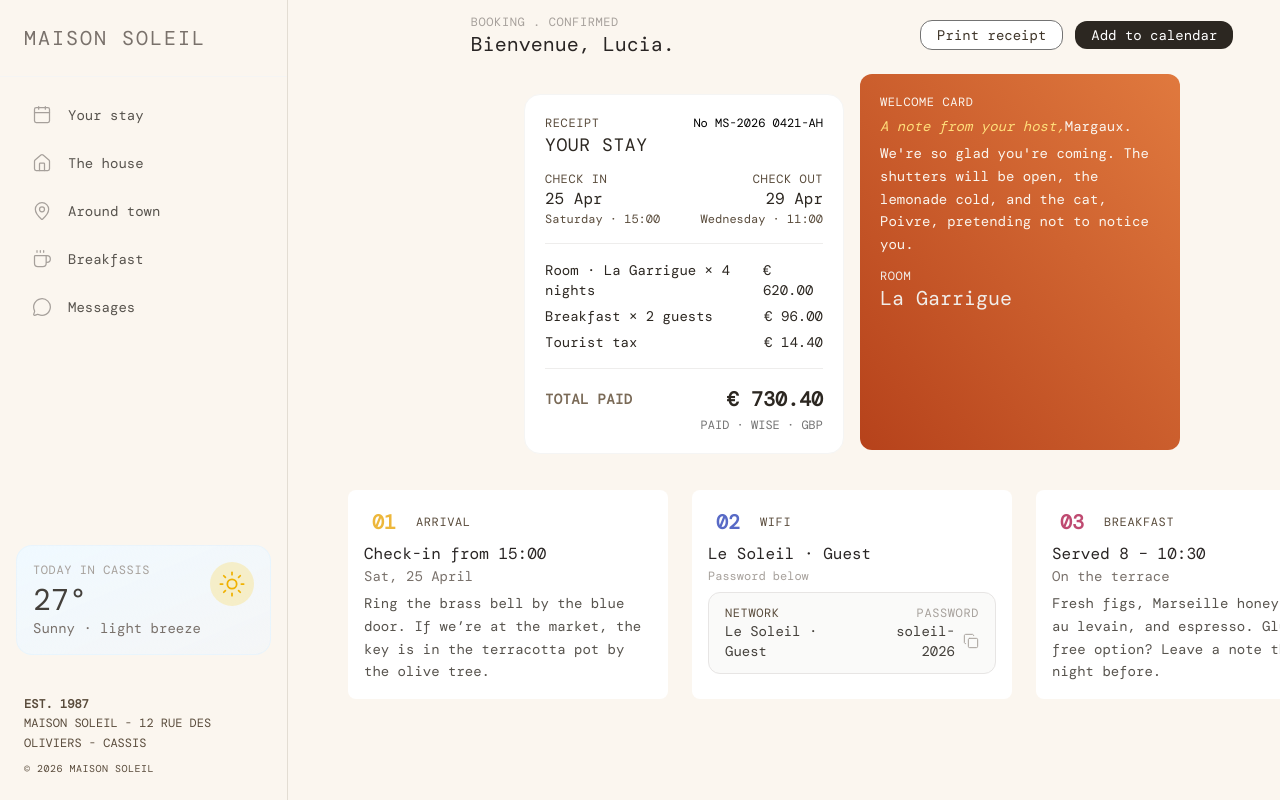
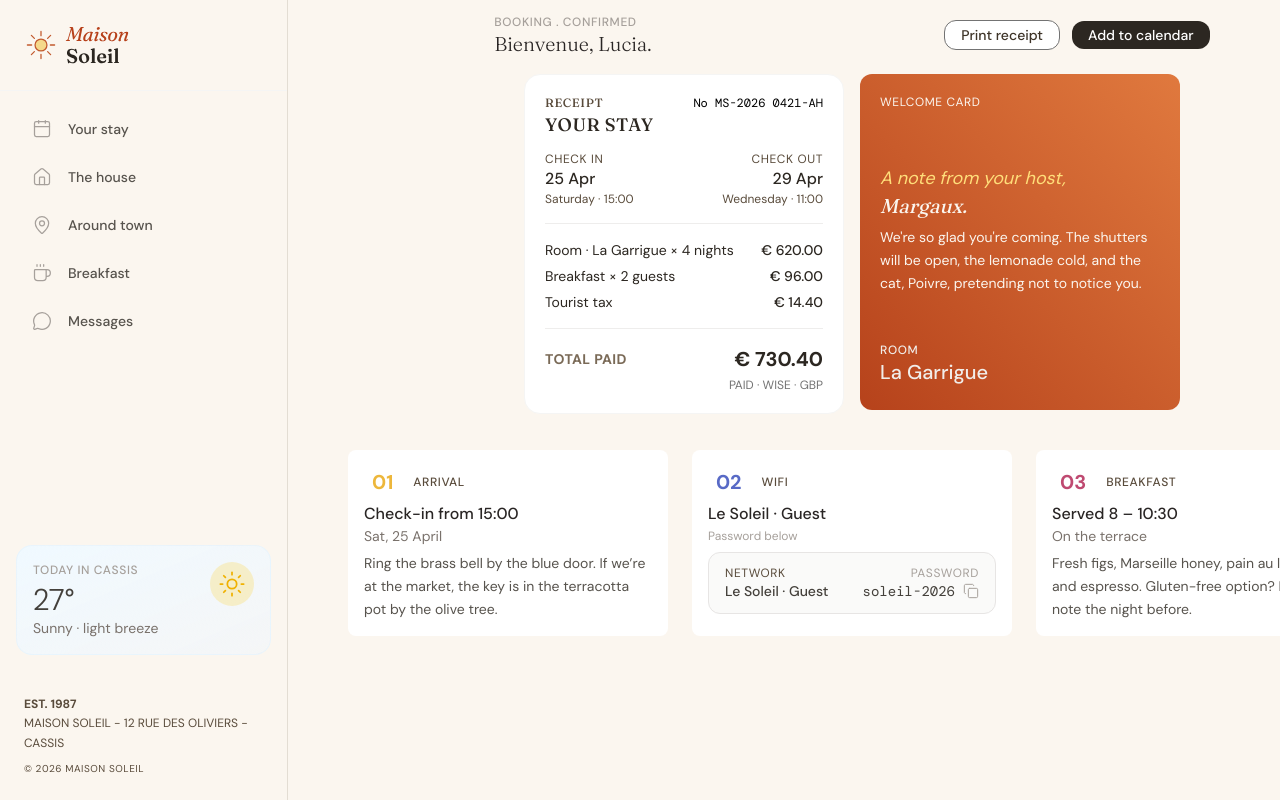
Before and after one commit to mmuneeb1000/hotel-booking-confirmation, a React (Vite) app: page / in a window 1280 px wide. Shown: the top 800 px of the page. Built offline with nearby package versions, Linux system fonts and the light colour scheme.

Commit message:
image fetching

```diff
--- a/src/components/Booking.jsx
+++ b/src/components/Booking.jsx
@@ -3,7 +3,7 @@ import { Printer, CalendarPlus, Copy } from "lucide-react";
 function Booking() {
   return (
     <section className="w-full flex mx-auto bg-neutral-100 p-4 gap-4 justify-center">
-      <div className=" w-xs bg-white rounded-2xl p-5 my-5 border border-stone-100">
+      <div className=" w-xs bg-white rounded-2xl p-5 mb-5 border border-stone-100">
         <div className="flex justify-between items-start">
           <h3 className="text-xs font-medium uppercase tracking-wider text-neutral-700">
             Receipt
@@ -62,22 +62,21 @@ function Booking() {
         className="w-xs mb-6 rounded-xl
        bg-gradient-to-bl from-terracotta-400 to-terracotta-600 p-5"
       >
-        <h2 className="text-xs font-medium uppercase tracking-wider text-neutral-100">
+        <p className="text-xs uppercase tracking-wider text-neutral-100">
           Welcome Card
-        </h2>
-
-        <p className="mt-1.5 text-sm italic text-sun-200">
+        </p>
+        <div className="flex flex-col my-12">
+          <p className="mt-1.5 text-lg italic text-sun-200">
             A note from your host,
-          <span className="font-medium not-italic text-neutral-100">
-            Margaux.
-          </span>
           </p>
+          <h2 className="text-xl italic text-neutral-100">Margaux.</h2>
 
           <p className="mt-1.5 text-sm leading-relaxed text-neutral-100">
             We're so glad you're coming. The shutters will be open, the lemonade
             cold, and the cat, Poivre, pretending not to notice you.
           </p>
-        <div className="flex flex-col items-left justify-center  py-3">
+        </div>
+        <div className="flex flex-col items-left justify-center">
           <span className="text-xs font-medium uppercase tracking-wider text-neutral-200">
             Room
           </span>
--- a/src/components/Confirmation.jsx
+++ b/src/components/Confirmation.jsx
@@ -9,7 +9,9 @@ function Confirmation() {
         </div>
 
         <div className="text-left">
-          <p className="text-xl font-light text-stone-800">Bienvenue, Lucia.</p>
+          <h2 className="text-xl font-light text-stone-800">
+            Bienvenue, Lucia.
+          </h2>
         </div>
       </div>
       <div className="flex  items-center gap-3">
--- a/src/components/Sidebar.jsx
+++ b/src/components/Sidebar.jsx
@@ -1,4 +1,5 @@
-import React, { useState } from "react";
+import { useState } from "react";
+import MainLogo from "../assets/images/logo.svg";
 import {
   Menu,
   X,
@@ -63,9 +64,7 @@ function Sidebar() {
         </button>
 
         <div className="p-6 pt-8 lg:pt-6 border-b border-stone-100">
-          <h1 className="text-xl font-light tracking-widest text-stone-500">
-            MAISON SOLEIL
-          </h1>
+          <img src={MainLogo} />
         </div>
 
         <nav className="flex-1 p-4">
--- a/src/index.css
+++ b/src/index.css
@@ -48,6 +48,12 @@
 
 body {
   background-color: var(--color-neutral-100);
-  font-family: "DM Mono", monospace;
+  font-family: "DM Sans", sans-serif;
   font-size: 0.875rem;
 }
+
+h1,
+h2,
+h3 {
+  font-family: "Fraunces", serif;
+}
```
Lines whose indentation alone changed are shown as unchanged.
